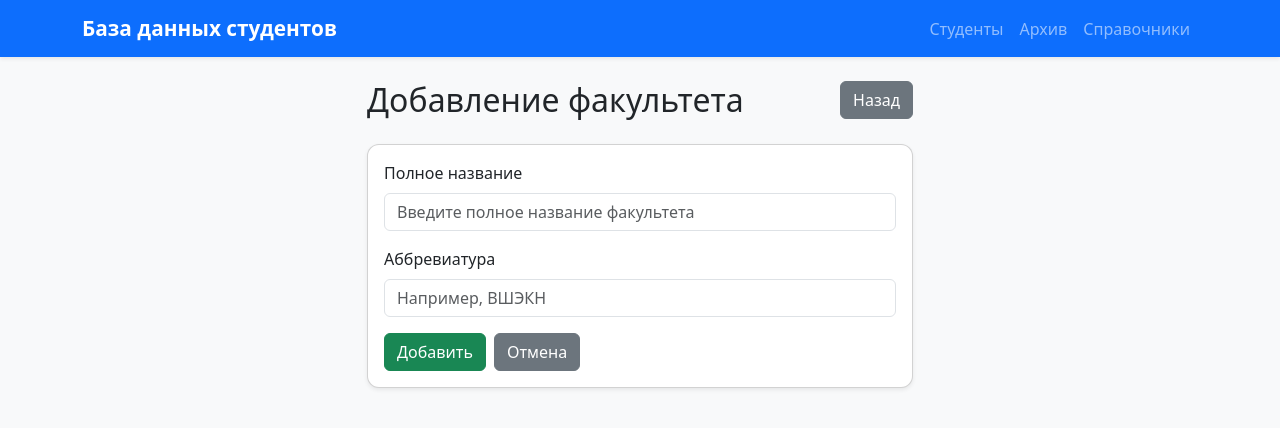
After one commit to Tosik43/Postgres, a Django app: page /faculties/add/ in a window 1280 px wide. The commit adds this page. Shown: the top 428 px of the page. Run offline with Django 5.2, Linux system fonts and the light colour scheme.

Commit message:
ci: add faculty form

```diff
--- a/apps/students/forms.py
+++ b/apps/students/forms.py
@@ -1,6 +1,6 @@
 from django import forms
 
-from .models import Student
+from .models import Student, Faculty
 
 
 class StudentForm(forms.ModelForm):
@@ -60,3 +60,31 @@ class StudentForm(forms.ModelForm):
                 field.widget.attrs["class"] = f"{css_class} is-invalid"
             else:
                 field.widget.attrs["class"] = css_class
+
+class FacultyForm(forms.ModelForm):
+
+    class Meta:
+        model = Faculty
+
+        fields = [
+            "name",
+            "abbreviation",
+        ]
+
+        widgets = {
+
+            "name": forms.TextInput(
+                attrs={
+                    "class": "form-control",
+                    "placeholder": "Введите полное название факультета",
+                }
+            ),
+
+            "abbreviation": forms.TextInput(
+                attrs={
+                    "class": "form-control",
+                    "placeholder": "Например, ВШЭКН",
+                }
+            ),
+
+        }
--- a/apps/students/models.py
+++ b/apps/students/models.py
@@ -19,8 +19,14 @@ class Gender(models.TextChoices):
 class Faculty(models.Model):
 
     name = models.CharField(
-        "Название",
+        "Полное название",
         max_length=255,
+        unique=True
+    )
+
+    abbreviation = models.CharField(
+        "Аббревиатура",
+        max_length=30,
         unique=True
     )
 
@@ -49,7 +55,7 @@ class Faculty(models.Model):
         ordering = ["name"]
 
     def __str__(self):
-        return self.name
+        return f"{self.abbreviation} — {self.name}"
 
 
 class Student(models.Model):
--- a/apps/students/urls.py
+++ b/apps/students/urls.py
@@ -48,4 +48,9 @@ urlpatterns = [
         views.faculty_list,
         name="faculty_list",
     ),
+    path(
+        "faculties/add/",
+        views.faculty_create,
+        name="faculty_create",
+    ),
 ]
--- a/apps/students/views.py
+++ b/apps/students/views.py
@@ -3,7 +3,7 @@ from django.shortcuts import render
 from .models import Student, StudyStatus, Gender, Faculty
 from django.shortcuts import get_object_or_404
 from django.shortcuts import redirect
-from .forms import StudentForm
+from .forms import StudentForm, FacultyForm
 from django.contrib import messages
 from django.utils import timezone
 
@@ -248,3 +248,32 @@ def faculty_list(request):
             "faculties": faculties,
         }
     )
+
+def faculty_create(request):
+
+    if request.method == "POST":
+
+        form = FacultyForm(request.POST)
+
+        if form.is_valid():
+
+            faculty = form.save()
+
+            messages.success(
+                request,
+                f'Факультет "{faculty.name}" успешно добавлен.'
+            )
+
+            return redirect("faculty_list")
+
+    else:
+
+        form = FacultyForm()
+
+    return render(
+        request,
+        "students/faculty_form.html",
+        {
+            "form": form,
+        }
+    )
--- a/static/css/main.css
+++ b/static/css/main.css
@@ -1,10 +1,5 @@
 body {
     background-color: #f8f9fa;
-}
-
-.actions-column {
-    width: 140px;
-    white-space: nowrap;
 }
 
 .card {
--- a/templates/base.html
+++ b/templates/base.html
@@ -39,8 +39,7 @@
                 Архив
             </a>
 
-            <a
-                class="nav-link" href="{% url 'reference_list' %}">
+            <a class="nav-link {% if request.resolver_match.url_name == 'reference_list' %}active{% endif %}"  href="{% url 'reference_list' %}">
                 Справочники
             </a>
 
--- /dev/null
+++ b/templates/students/faculty_form.html
@@ -0,0 +1,114 @@
+{% extends "base.html" %}
+
+{% block title %}
+Добавление факультета
+{% endblock %}
+
+{% block content %}
+
+<div class="row justify-content-center">
+
+    <div class="col-md-6">
+
+        <div class="d-flex justify-content-between align-items-center mb-4">
+
+            <h2 class="mb-0">
+                Добавление факультета
+            </h2>
+
+            <a
+                href="{% url 'faculty_list' %}"
+                class="btn btn-secondary">
+
+                Назад
+
+            </a>
+
+        </div>
+
+
+        <div class="card shadow-sm">
+
+            <div class="card-body">
+
+                <form method="post">
+
+                    {% csrf_token %}
+
+                    <div class="mb-3">
+
+                        <label
+                            for="{{ form.name.id_for_label }}"
+                            class="form-label">
+
+                            Полное название
+
+                        </label>
+
+                        {{ form.name }}
+
+                        {% if form.name.errors %}
+
+                            <div class="text-danger mt-1">
+                                {{ form.name.errors }}
+                            </div>
+
+                        {% endif %}
+
+                    </div>
+
+
+                    <div class="mb-3">
+
+                        <label
+                            for="{{ form.abbreviation.id_for_label }}"
+                            class="form-label">
+
+                            Аббревиатура
+
+                        </label>
+
+                        {{ form.abbreviation }}
+
+                        {% if form.abbreviation.errors %}
+
+                            <div class="text-danger mt-1">
+                                {{ form.abbreviation.errors }}
+                            </div>
+
+                        {% endif %}
+
+                    </div>
+
+
+                    <div class="d-flex gap-2">
+
+                        <button
+                            type="submit"
+                            class="btn btn-success">
+
+                            Добавить
+
+                        </button>
+
+                        <a
+                            href="{% url 'faculty_list' %}"
+                            class="btn btn-secondary">
+
+                            Отмена
+
+                        </a>
+
+                    </div>
+
+                </form>
+
+            </div>
+
+        </div>
+
+    </div>
+
+</div>
+
+{% endblock %}
```
Also changed, not shown: templates/students/faculty_list.html (+13 -5 lines), apps/students/migrations/0002_faculty.py.
